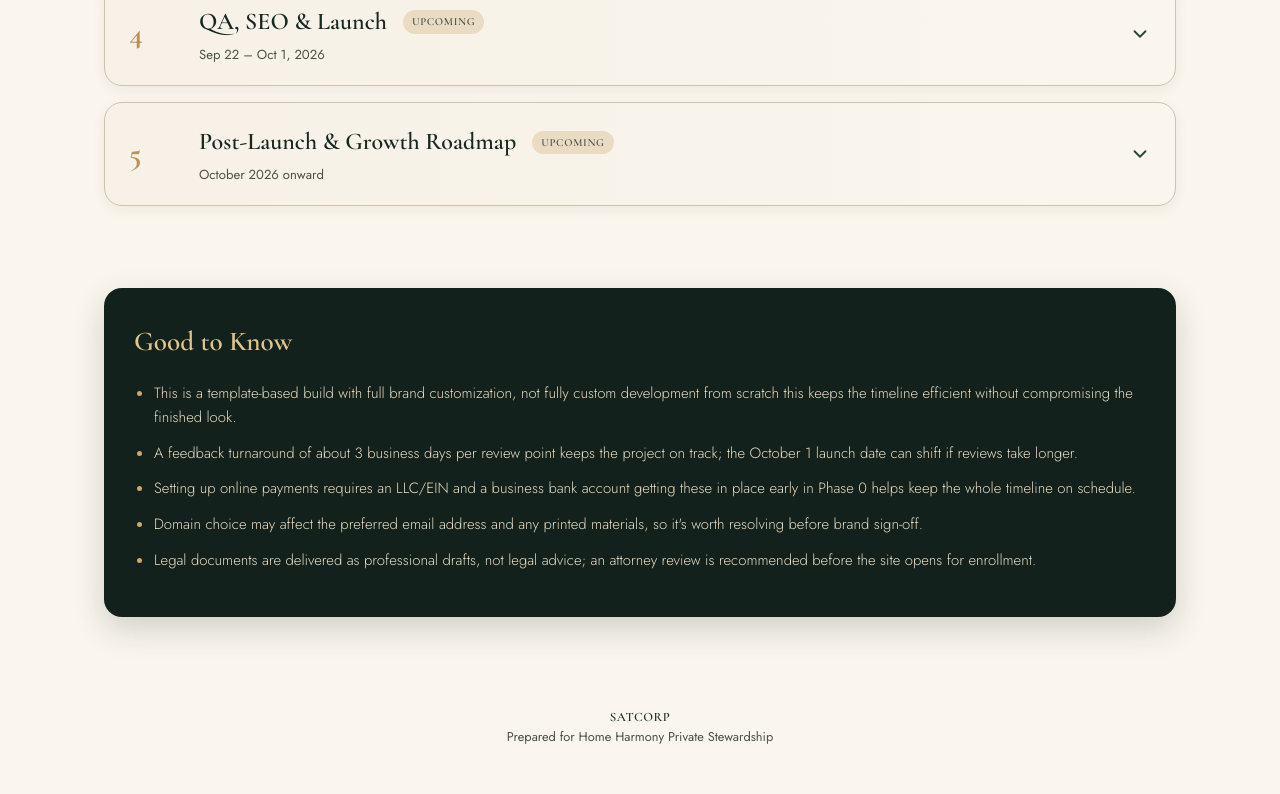
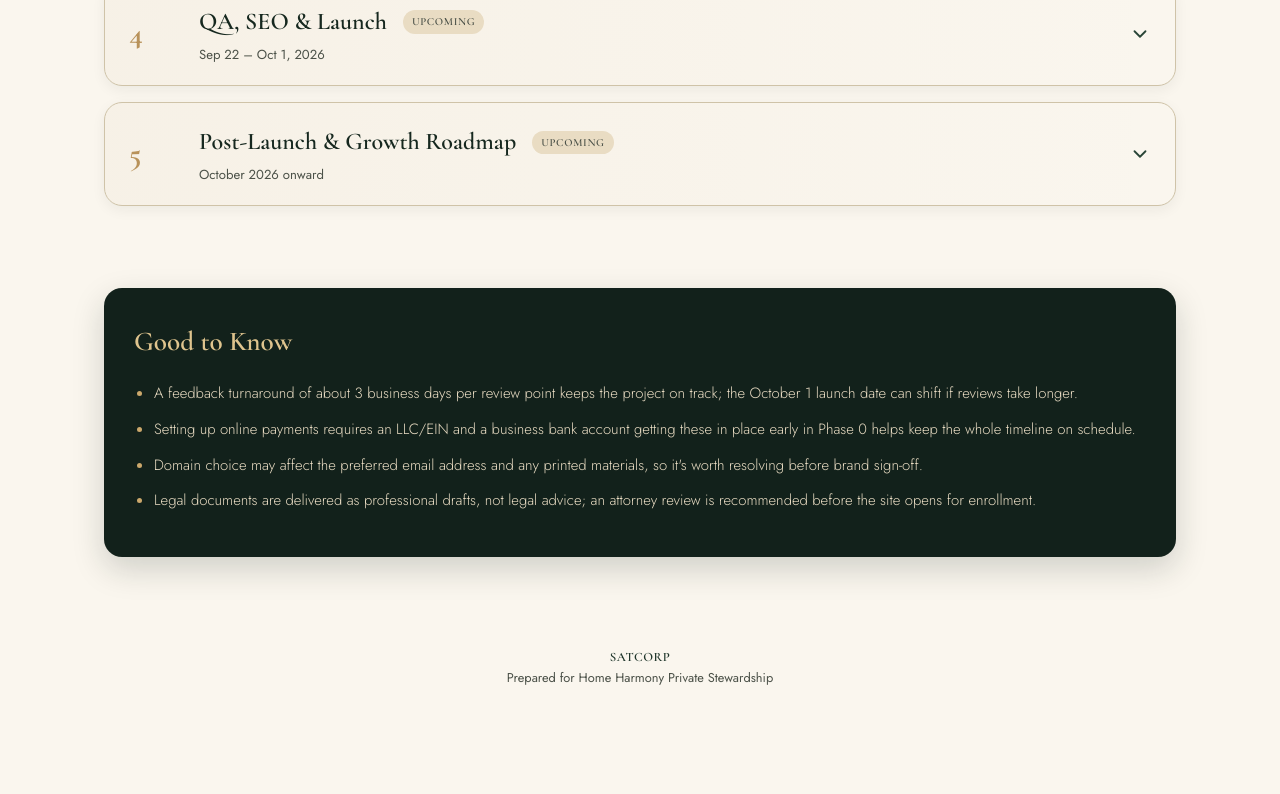
Before and after one commit to HHStewardship/Phase001, a plain HTML site: page index.html in a window 1280 px wide. Shown: the part 2521-3315 px from the top of the page. After the commit the page ends 3255 px from the top, so only its background shows below. Drawn offline with nearby package versions, Linux system fonts and the light colour scheme.

Commit message:
Remove note on template-based build customization
Removed a note about template-based build customization.

```diff
--- a/index.html
+++ b/index.html
@@ -398,7 +398,6 @@
     <div class="assumptions-box">
       <h2>Good to Know</h2>
       <ul>
-        <li>This is a template-based build with full brand customization, not fully custom development from scratch this keeps the timeline efficient without compromising the finished look.</li>
         <li>A feedback turnaround of about 3 business days per review point keeps the project on track; the October 1 launch date can shift if reviews take longer.</li>
         <li>Setting up online payments requires an LLC/EIN and a business bank account getting these in place early in Phase 0 helps keep the whole timeline on schedule.</li>
         <li>Domain choice may affect the preferred email address and any printed materials, so it's worth resolving before brand sign-off.</li>
```
